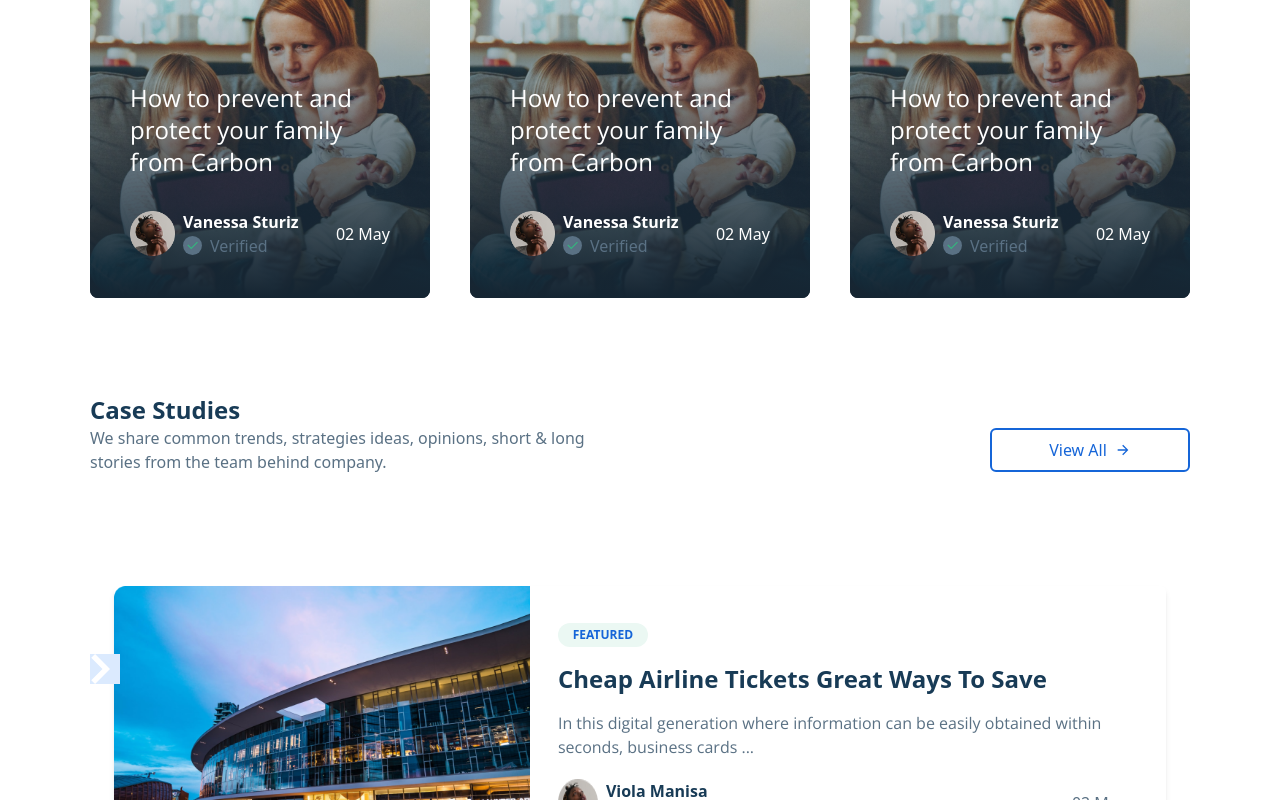
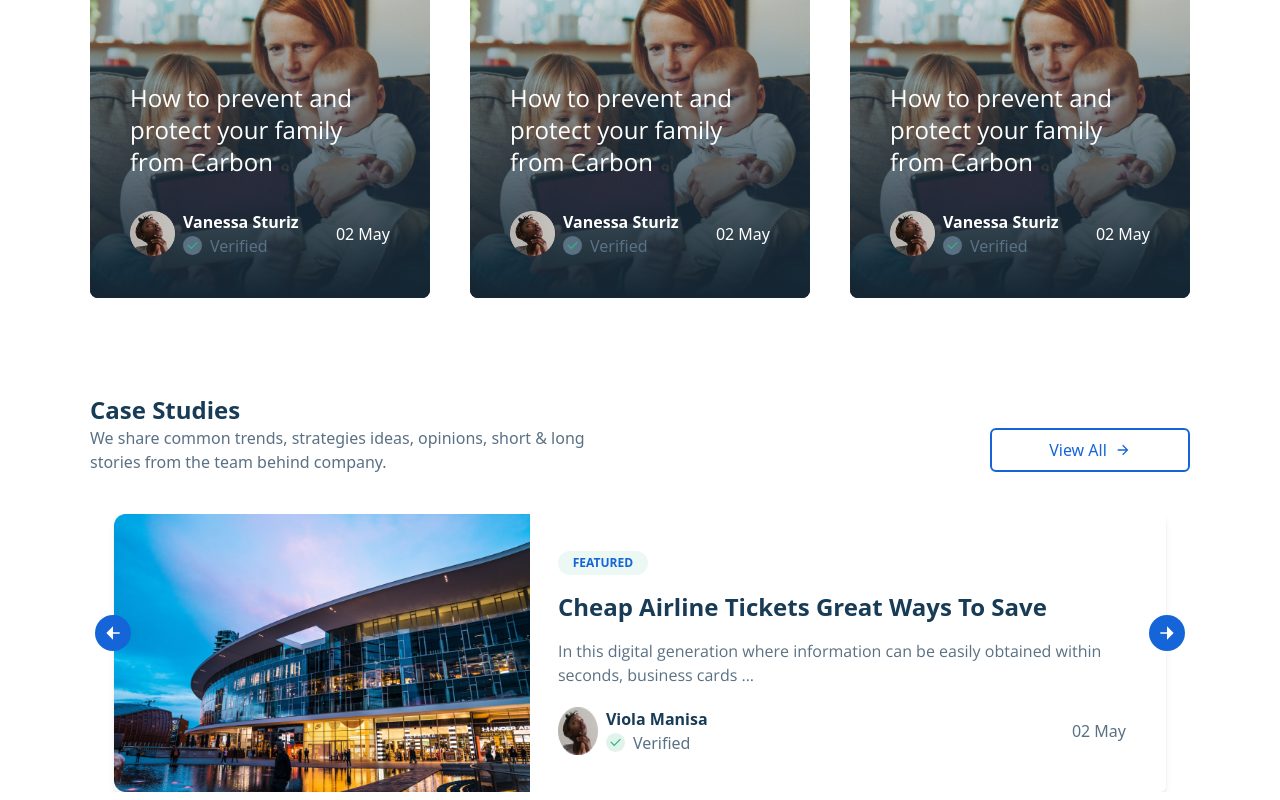
Before and after one commit to kamczill/blog-ts, a React (Vite) app: page / in a window 1280 px wide. Shown: the part 2000-2800 px from the top of the page. Built offline with nearby package versions, Linux system fonts and the light colour scheme; the HTML template or start-up script is replaced by a standard one.

Commit message:
Fix gallery, Fix styles of FeaturePost and CaseStudies

```diff
--- a/src/App.css
+++ b/src/App.css
@@ -30,15 +30,24 @@
     background: #000;
   }
 
-  .arrow {
-    width: 30px;
-    height: 30px;
+  .arrow__container{
     position: absolute;
     top: 50%;
     transform: translateY(-50%);
     -webkit-transform: translateY(-50%);
-    fill: #fff;
     cursor: pointer;
+    background-color: #1565D8;
+    border-radius: 50%;
+    padding:.5rem;
+    display: flex;
+    justify-content: center;
+    align-items: center;
+  }
+
+  .arrow {
+    width: 20px;
+    height: 20px;
+    fill: white;
   }
 
   .arrow--left {
--- a/src/components/Gallery.tsx
+++ b/src/components/Gallery.tsx
@@ -2,6 +2,8 @@ import React, {useState} from 'react'
 import { useKeenSlider } from "keen-slider/react"
 import "keen-slider/keen-slider.min.css"
 import FeaturePost from './homepage/FeaturePost'
+import {RiArrowRightFill, RiArrowLeftFill} from 'react-icons/ri'
+
 
 const Gallery = () => {
     const [currentSlide, setCurrentSlide] = React.useState(0)
@@ -32,10 +34,6 @@ const Gallery = () => {
           <div className="keen-slider__slide">
             <FeaturePost />
           </div>
-
-          {/* <div className="keen-slider__slide">4</div>
-          <div className="keen-slider__slide">5</div>
-          <div className="keen-slider__slide">6</div> */}
         </div>
         {loaded && instanceRef.current && (
           <>
@@ -88,24 +86,17 @@ function Arrow(props: {
     left?: boolean
     onClick: (e: any) => void
   }) {
-    const disabeld = props.disabled ? " arrow--disabled" : ""
+    const disabeld = props.disabled ? " fill-gray-400" : ""
     return (
-        <div className='arrow arrow-right p-2 bg-blue-100'>
-            <svg
-                onClick={props.onClick}
-                className={`arrow ${
-                props.left ? "arrow--left" : "arrow--right"
-                } ${disabeld}`}
-                xmlns="http://www.w3.org/2000/svg"
-                viewBox="0 0 24 24"
-            >
+      <div onClick={props.onClick} className={`arrow__container ${
+        props.left ? "arrow--left" : "arrow--right"
+        } `}>
                 {props.left && (
-                <path d="M16.67 0l2.83 2.829-9.339 9.175 9.339 9.167-2.83 2.829-12.17-11.996z" />
+                <RiArrowLeftFill size={25} className={`text-black arrow ${disabeld}`} />
                 )}
                 {!props.left && (
-                <path d="M5 3l3.057-3 11.943 12-11.943 12-3.057-3 9-9z" />
+                <RiArrowRightFill size={25} className={`text-black arrow ${disabeld}`}/>
                 )}
-            </svg>
-       </div>
+      </div>
     )
   }
--- a/src/components/homepage/CaseStudies.tsx
+++ b/src/components/homepage/CaseStudies.tsx
@@ -7,7 +7,7 @@ import Gallery from '../Gallery'
 const CaseStudies = () => {
 
   return (
-    <div className='w-full max-w-[1100px] flex flex-col'>
+    <div className='w-full max-w-[1100px] flex flex-col p-6 lg:p-0'>
         <Heading
             title='Case Studies'
             description='We share common trends, strategies ideas, opinions, short & long stories from the team behind company.'
--- a/src/components/homepage/FeaturePost.tsx
+++ b/src/components/homepage/FeaturePost.tsx
@@ -6,7 +6,7 @@ import { onImageLoadProps } from "../../types";
 
 const FeaturePost = ({onImageLoad}: onImageLoadProps) => {
   return (
-    <div className="flex flex-col gap-2 p-5 mt-10 mx-6 shadow-md max-w-[1100px] rounded-md bg-white lg:flex-row lg:p-0 lg:mt-[7rem] feature-post">
+    <div className="flex flex-col gap-2 p-5 mt-10 mx-6 shadow-md max-w-[1100px] rounded-md bg-white lg:flex-row lg:p-0 feature-post">
       <div className="hidden lg:flex lg:w-1/2 lg:h-full lg:object-contain">
         <img src={img} className="w-full rounded-bl-lg rounded-tl-lg" onLoad={onImageLoad} />
       </div>
--- a/src/types/index.ts
+++ b/src/types/index.ts
@@ -1,5 +1,5 @@
 export interface onImageLoadProps {
-    onImageLoad: () => void;
+    onImageLoad?: () => void;
 }
 
 export interface viewAllButtonProps {
```
